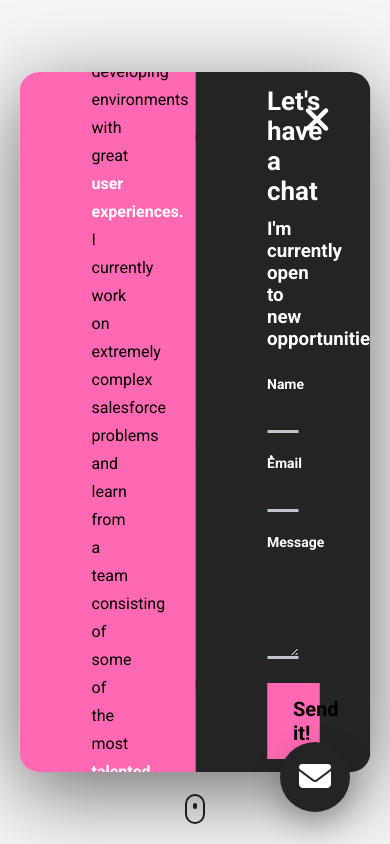
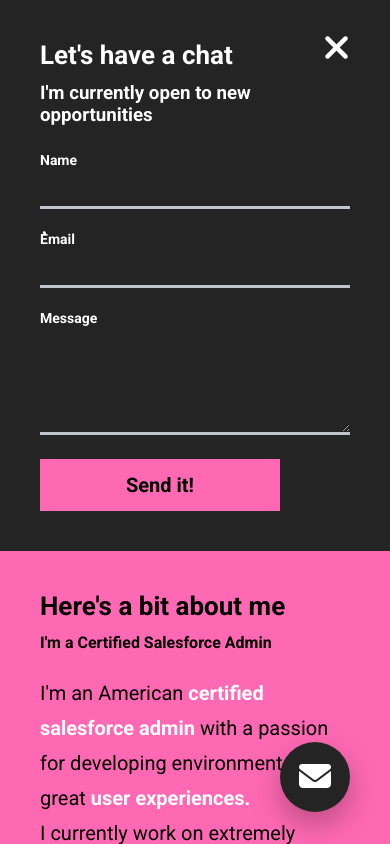
Before and after one commit to salih-b/somaya_portfolio, a plain HTML site: page index.html in a window 390 px wide. Both pictures are taken after a click on the button 315 px from the left and 777 px from the top of the page. Shown: the top 844 px of the page. Drawn offline with nearby package versions, Linux system fonts and the light colour scheme; a web font is replaced by a local one.

Commit message:
exterminating bugs

```diff
--- a/style.css
+++ b/style.css
@@ -31,7 +31,7 @@ li {
 
 p {
   line-height: 1.5;
-  font-size: 16px;
+  font-size: 20px;
 }
 
 a {
@@ -709,7 +709,7 @@ footer {
   .header__para {
     font-size: 20px;
   }
-  /* .modal {
+  .modal {
     top: 0;
     left: 0;
     transform: none;
@@ -720,7 +720,7 @@ footer {
   }
   .modal__half {
     width: 100%;
-  } */
+  }
 }
 
 /* Small phones */
@@ -746,7 +746,7 @@ footer {
   .project__description--sub-title {
     margin-bottom: 8px;
   }
-  /* .modal__half {
+  .modal__half {
     padding: 40px;
-  } */
+  }
 }
```
